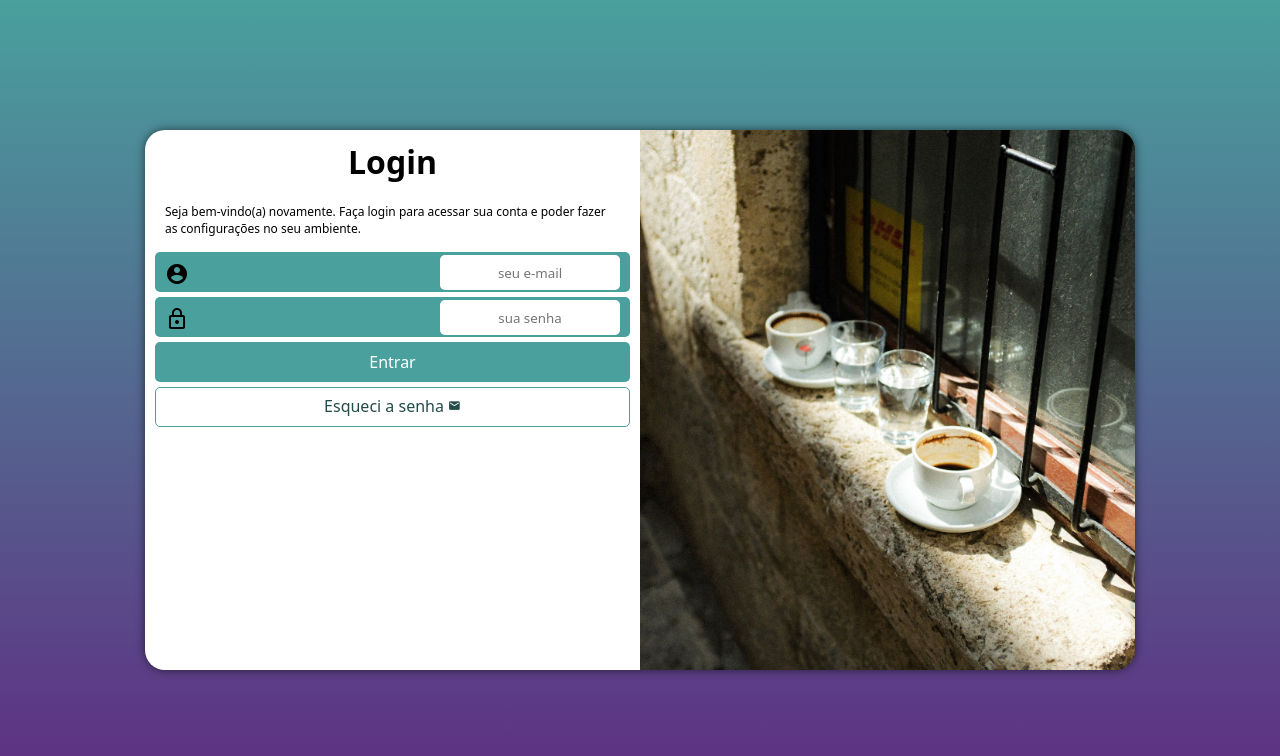
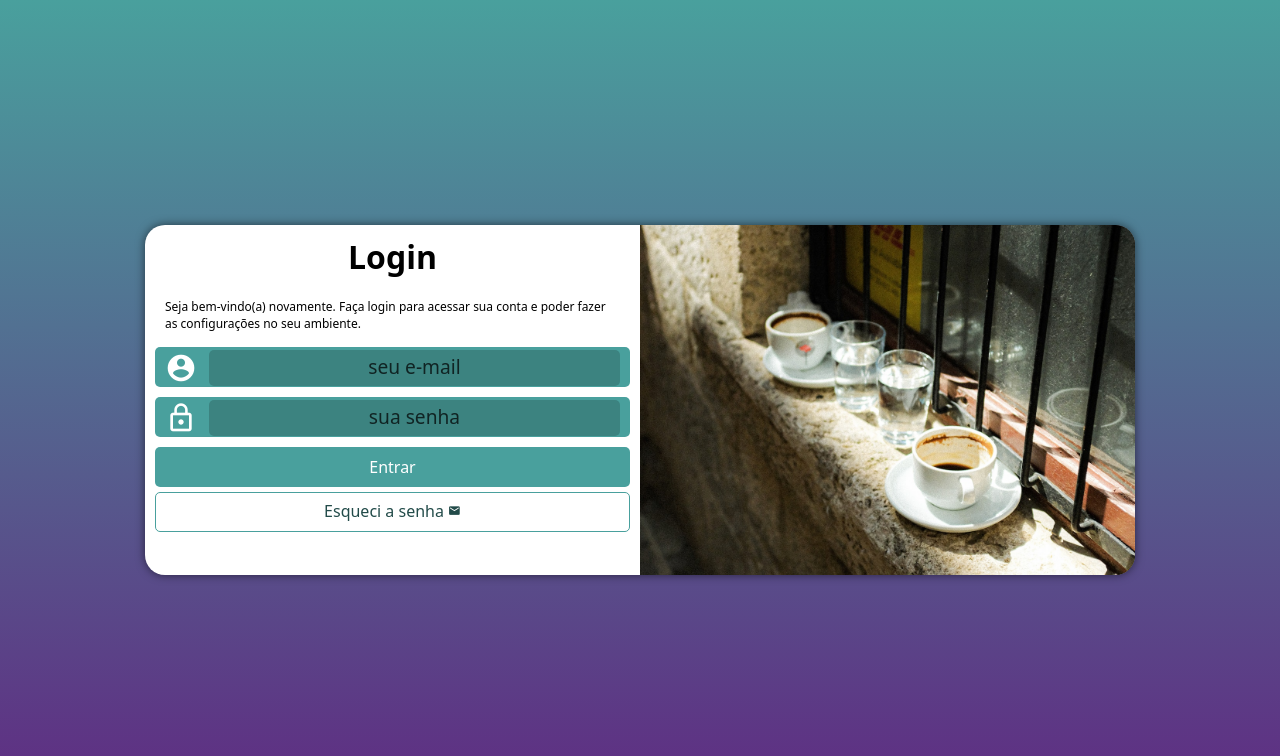
Before and after one commit to Jhonnathan-Jhonny/projeto-login, a plain HTML site: page index.html in a window 1280 px wide. Drawn offline with Linux system fonts and the light colour scheme.

Commit message:
ultimas atualizações

```diff
--- a/estilos/desktop.css
+++ b/estilos/desktop.css
@@ -15,6 +15,7 @@
 
     section#login {
         width: 990px;
+        height: 350px;
     }
 
     section#login > div#imagem {
@@ -27,4 +28,8 @@
         float: left;
         width: 50%;
     }
+
+    section#login  div.campo{
+        margin-bottom: 10px;
+    }
 }
--- a/estilos/style.css
+++ b/estilos/style.css
@@ -80,14 +80,31 @@ form > div.campo {
     border-radius: 5px;
 }
 
-form > div > input {
+div.campo > label > span {
+    color: white;
+    font-size: 2em;
+    width: 40px;
+    transform: translateY(-5px);
+}
+
+div.campo > input {
+    background-color: #357471a9;
     text-align: center;
+    font-size: 1em;
     border-radius: 5px;
-    border: none;
-    margin-top: -7px;
-    float: right;
-    width: 180px;
-    height: 35px
+    border:none;
+    width: calc(100% - 44.36px);
+    height: 180%;
+    padding: 4px;
+    transform: translateY(-15px);
+}
+
+div.campo > input:focus-within {
+    background-color: white;
+}
+::placeholder {
+    color: rgba(0, 0, 0, 0.726);
+    font-size: 1.2em;
 }
 
 form > input[type=submit] {
--- a/estilos/tablete.css
+++ b/estilos/tablete.css
@@ -3,12 +3,12 @@
 @media screen and (min-width: 768px) and (max-width: 992px){
 
     body, html {
-        background-image: linear-gradient(to bottom, #5f2c82
-        , #49a09d);
+        background-image: linear-gradient(to bottom, #5f2c82, #49a09d);
     }
 
     section#login {
         width: 80vw;
+        height: 300px;
     }
 
     section#login > div#imagem {
```
